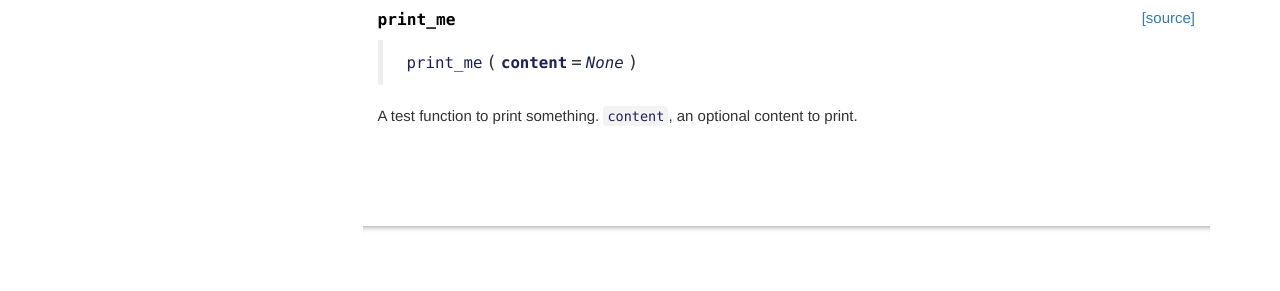
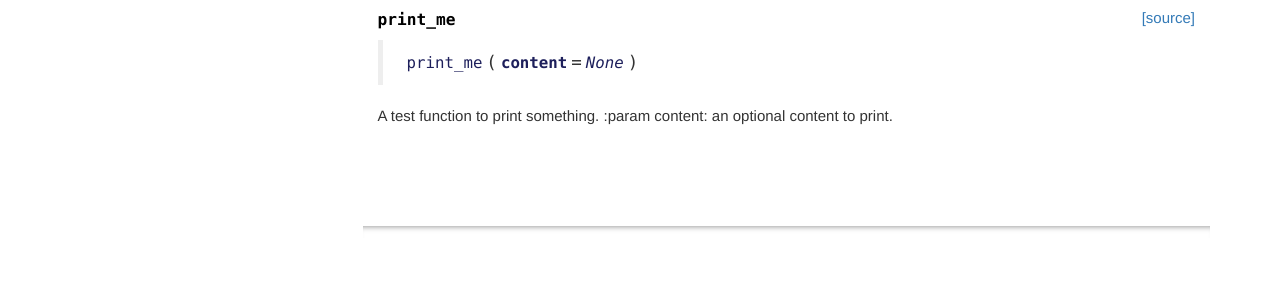
Before and after one commit to Daikoun/nbdev_test, a Jekyll site: the page built from docs/core.html, in a window 1280 px wide. Shown: the part 268-559 px from the top of the page. Built offline with Jekyll 4.4.1, drawn with Linux system fonts in a browser that asks for light colours; nearby versions of some CDN libraries; comment, search, counter and statistics services are not loaded.

Commit message:
test with python doc syntax

```diff
--- a/docs/core.html
+++ b/docs/core.html
@@ -36,7 +36,8 @@ summary: "API details."
 <div class="output_markdown rendered_html output_subarea ">
 <h4 id="print_me" class="doc_header"><code>print_me</code><a href="https://github.com/Sebastian Rettig/nbdev_test/tree/master/nbdev_test/core.py#L6" class="source_link" style="float:right">[source]</a></h4><blockquote><p><code>print_me</code>(<strong><code>content</code></strong>=<em><code>None</code></em>)</p>
 </blockquote>
-<p>A test function to print something. <code>content</code>, an optional content to print.</p>
+<p>A test function to print something.
+:param content: an optional content to print.</p>
 
 </div>
 
--- a/nbdev_test/core.py
+++ b/nbdev_test/core.py
@@ -4,5 +4,8 @@ __all__ = ['print_me']
 
 # Cell
 def print_me(content = None):
-    "A test function to print something. `content`, an optional content to print."
+    """
+    A test function to print something.
+    :param content: an optional content to print.
+    """
     print(content) if content is not None else print("me")
```
Also changed, not shown: 1 other file.
